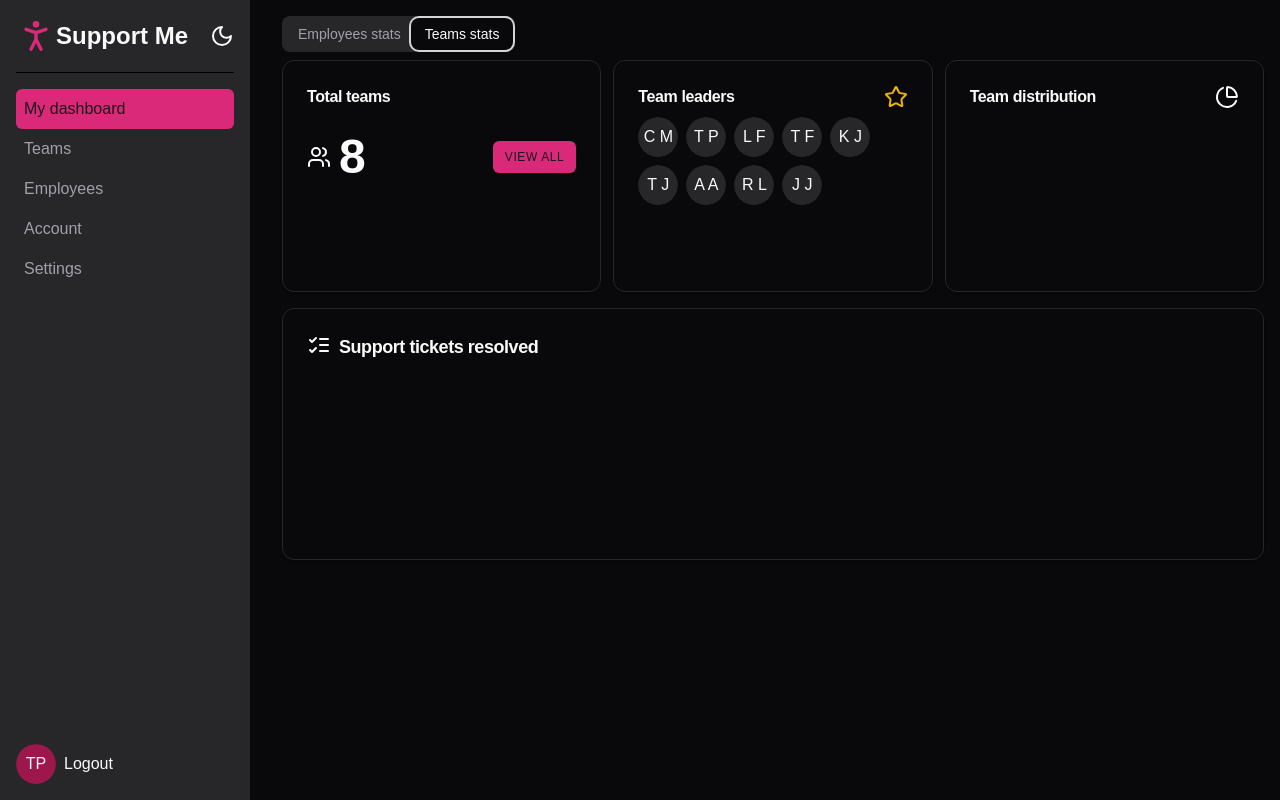
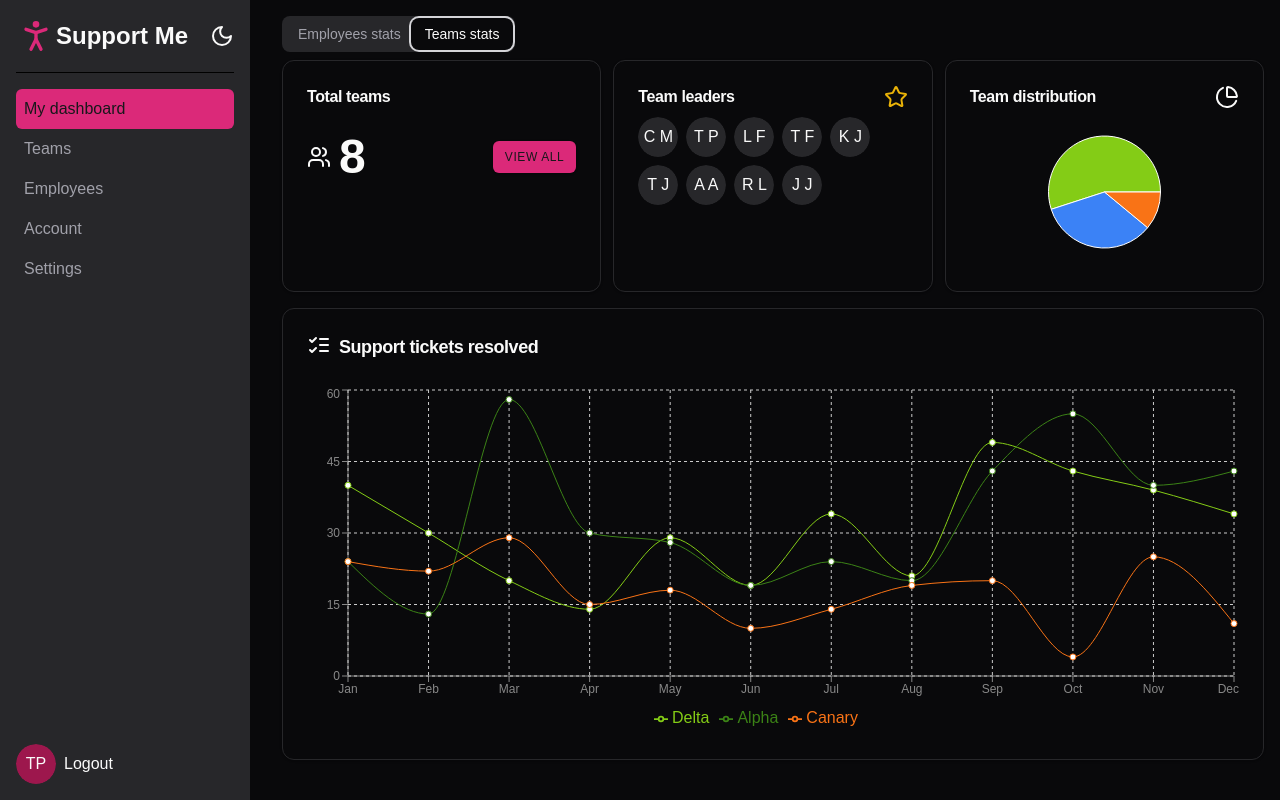
Before and after one commit to svitlana1dev/shadcn-ui_dashboard, a Next.js app: page /dashboard in a window 1280 px wide. Both pictures are taken after a click on the tab "Teams stats". Built offline with nearby package versions, Linux system fonts and the light colour scheme.

Commit message:
fix chart

```diff
--- a/app/(logged-out)/dashboard/components/teams/support-tickets-resolved.tsx
+++ b/app/(logged-out)/dashboard/components/teams/support-tickets-resolved.tsx
@@ -1,3 +1,5 @@
+"use client";
+
 import {
   CartesianGrid,
   Legend,
@@ -87,16 +89,15 @@ const SupportTicketsResolved = () => {
   return (
     <ResponsiveContainer height={350} width="100%">
       <LineChart data={data}>
-        <XAxis fontSize={12} />
-        <YAxis fontSize={12} />
-        <CartesianGrid strokeDasharray={3}>
-          <Line type="monotone" dataKey="delta" stroke="pink" />
-          <Line type="monotone" dataKey="alpha" stroke="pink" />
-          <Line type="monotone" dataKey="canary" stroke="pink" />
-          <Legend
-            formatter={(value) => <span className="catitalize">value</span>}
-          />
-        </CartesianGrid>
+        <XAxis fontSize={12} dataKey="name" stroke="#888" />
+        <YAxis fontSize={12} stroke="#888" />
+        <CartesianGrid strokeDasharray={3} />
+        <Line type="monotone" dataKey="delta" stroke="#84cc16" />
+        <Line type="monotone" dataKey="alpha" stroke="#3b8216" />
+        <Line type="monotone" dataKey="canary" stroke="#f97316" />
+        <Legend
+          formatter={(value) => <span className="capitalize">{value}</span>}
+        />
       </LineChart>
     </ResponsiveContainer>
   );
--- a/app/(logged-out)/dashboard/components/teams/teams-distribution-chart.tsx
+++ b/app/(logged-out)/dashboard/components/teams/teams-distribution-chart.tsx
@@ -24,16 +24,12 @@ const data = [
 const TeamsDistributionChart = () => {
   return (
     <ResponsiveContainer width="100%" height={150}>
-      <PieChart>
-        <TooltipProvider>
-          <Tooltip>
-            <Pie data={data} dataKey={"value"} nameKey="name">
-              {data.map(({ value, color }) => {
-                return <Cell key={value} fill={color} />;
-              })}
-            </Pie>
-          </Tooltip>
-        </TooltipProvider>
+      <PieChart width={400} height={400}>
+        <Pie data={data} dataKey="value" nameKey="name">
+          {data.map((item, index) => {
+            return <Cell key={`cell-${index}`} fill={item.color} />;
+          })}
+        </Pie>
       </PieChart>
     </ResponsiveContainer>
   );
--- a/app/(logged-out)/dashboard/components/teams/teams-stats.tsx
+++ b/app/(logged-out)/dashboard/components/teams/teams-stats.tsx
@@ -15,6 +15,7 @@ import {
 } from "lucide-react";
 import Link from "next/link";
 import TeamsDistributionChart from "./teams-distribution-chart";
+import SupportTicketsResolved from "./support-tickets-resolved";
 
 const teamLeaders = [
   {
@@ -130,7 +131,7 @@ const TeamsStats = () => {
         </CardHeader>
 
         <CardContent className="pl-0">
-          <TeamsDistributionChart />
+          <SupportTicketsResolved />
         </CardContent>
       </Card>
     </>
```
Also changed, not shown: .eslintrc.json.
